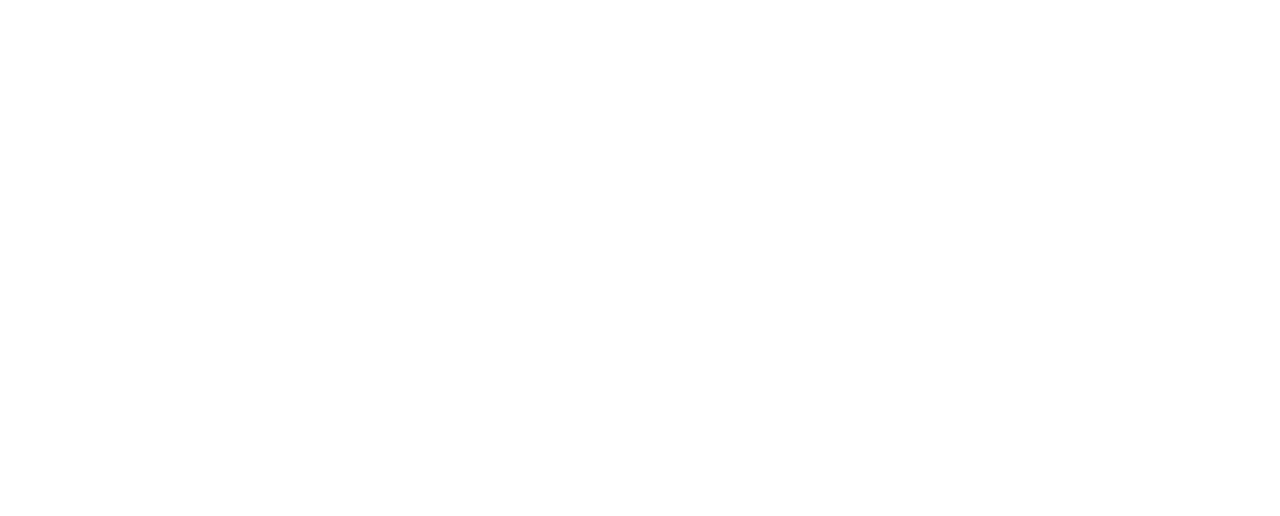
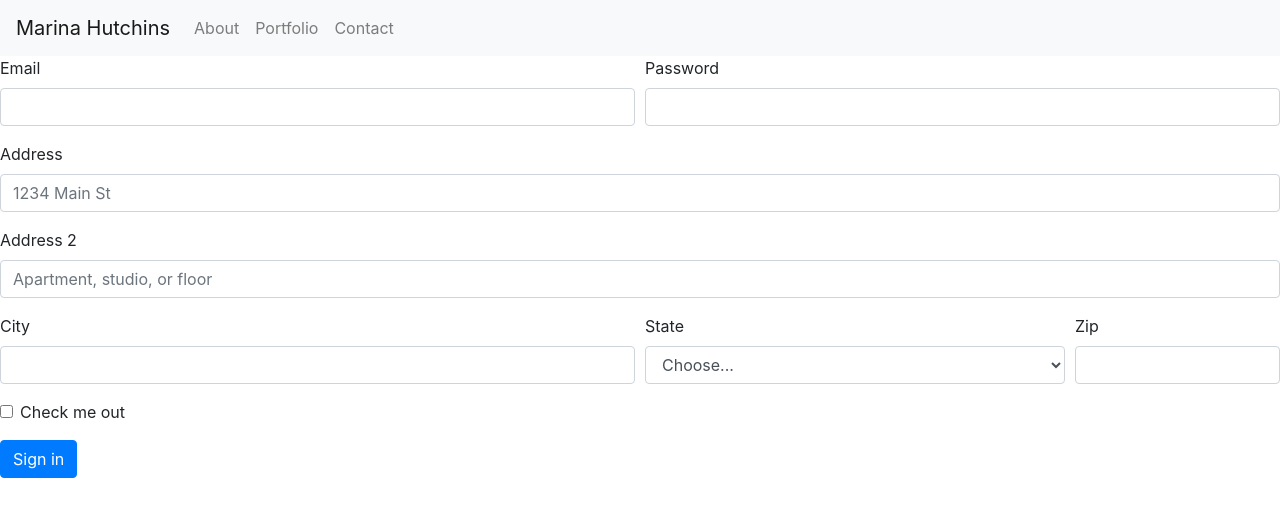
Before and after one commit to marinahutchins/Marina, a plain HTML site: page contact.html in a window 1280 px wide. Drawn offline with nearby package versions, Linux system fonts and the light colour scheme.

Commit message:
Added form to contact html

```diff
--- a/contact.html
+++ b/contact.html
@@ -8,12 +8,74 @@
 
     <link rel="stylesheet" href="https://stackpath.bootstrapcdn.com/bootstrap/4.5.0/css/bootstrap.min.css" integrity="sha384-9aIt2nRpC12Uk9gS9baDl411NQApFmC26EwAOH8WgZl5MYYxFfc+NcPb1dKGj7Sk" crossorigin="anonymous">
 
-
-
+    <link rel="stylesheet" href="style.css">
 
 </head>
 
 <body>
+
+    <nav class="navbar navbar-expand-lg navbar-light bg-light">
+        <a class="navbar-brand" href="index.html">Marina Hutchins</a>
+        <button class="navbar-toggler" type="button" data-toggle="collapse" data-target="#navbarNavAltMarkup" aria-controls="navbarNavAltMarkup" aria-expanded="false" aria-label="Toggle navigation">
+          <span class="navbar-toggler-icon"></span>
+        </button>
+        <div class="collapse navbar-collapse" id="navbarNavAltMarkup">
+          <div class="navbar-nav">
+            <a class="nav-item nav-link" href="index.html">About</a>
+            <a class="nav-item nav-link" href="portfolio.html">Portfolio</a>
+            <a class="nav-item nav-link" href="contact.html">Contact</a>
+          </div>
+        </div>
+      </nav>
+
+
+      <form>
+        <div class="form-row">
+          <div class="form-group col-md-6">
+            <label for="inputEmail4">Email</label>
+            <input type="email" class="form-control" id="inputEmail4">
+          </div>
+          <div class="form-group col-md-6">
+            <label for="inputPassword4">Password</label>
+            <input type="password" class="form-control" id="inputPassword4">
+          </div>
+        </div>
+        <div class="form-group">
+          <label for="inputAddress">Address</label>
+          <input type="text" class="form-control" id="inputAddress" placeholder="1234 Main St">
+        </div>
+        <div class="form-group">
+          <label for="inputAddress2">Address 2</label>
+          <input type="text" class="form-control" id="inputAddress2" placeholder="Apartment, studio, or floor">
+        </div>
+        <div class="form-row">
+          <div class="form-group col-md-6">
+            <label for="inputCity">City</label>
+            <input type="text" class="form-control" id="inputCity">
+          </div>
+          <div class="form-group col-md-4">
+            <label for="inputState">State</label>
+            <select id="inputState" class="form-control">
+              <option selected>Choose...</option>
+              <option>...</option>
+            </select>
+          </div>
+          <div class="form-group col-md-2">
+            <label for="inputZip">Zip</label>
+            <input type="text" class="form-control" id="inputZip">
+          </div>
+        </div>
+        <div class="form-group">
+          <div class="form-check">
+            <input class="form-check-input" type="checkbox" id="gridCheck">
+              Check me out
+            </label>
+          </div>
+        </div>
+        <button type="submit" class="btn btn-primary">Sign in</button>
+      </form>
+
+        <label class="form-check-label" for="gridCheck">
 
 
 
```
